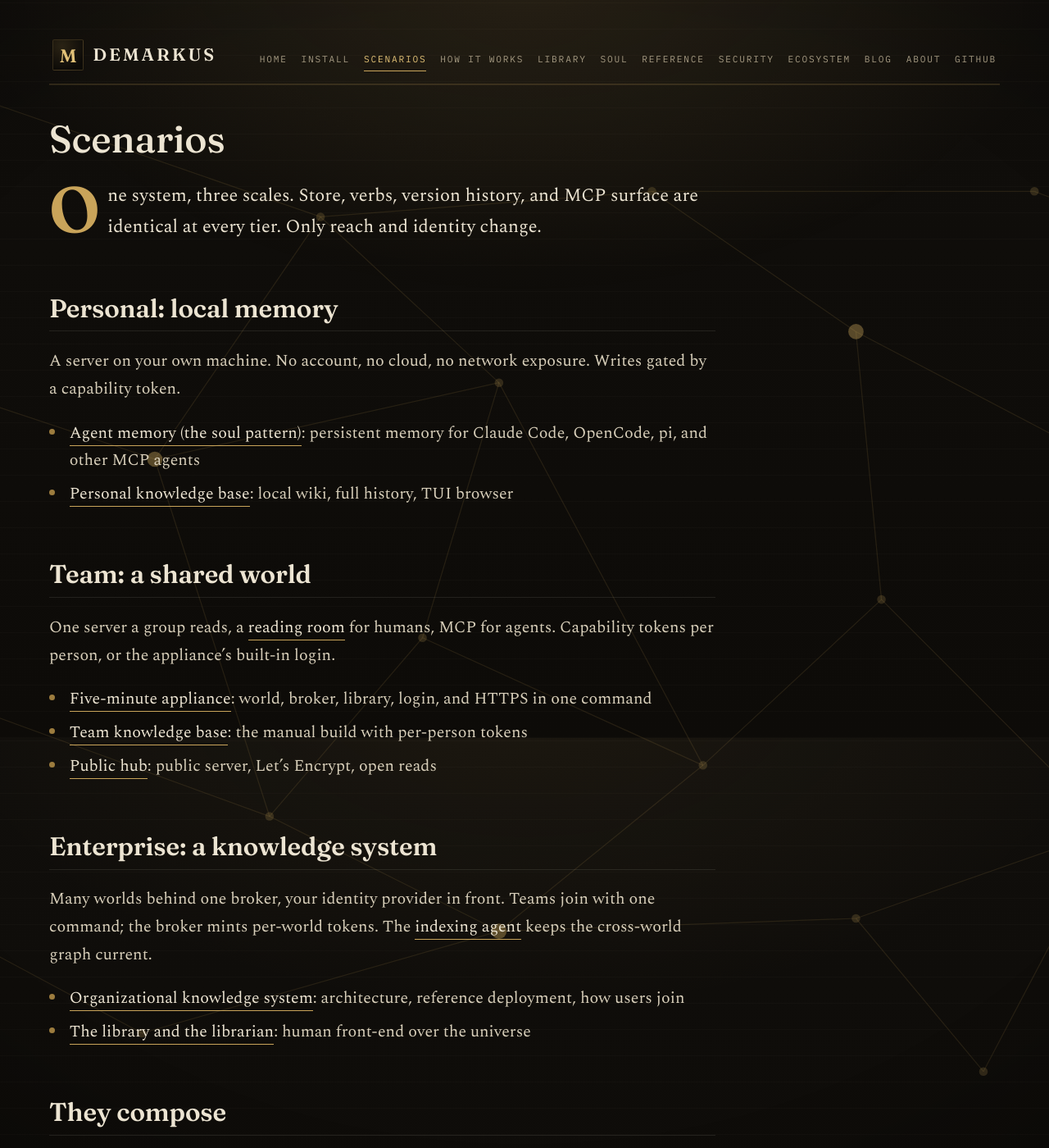
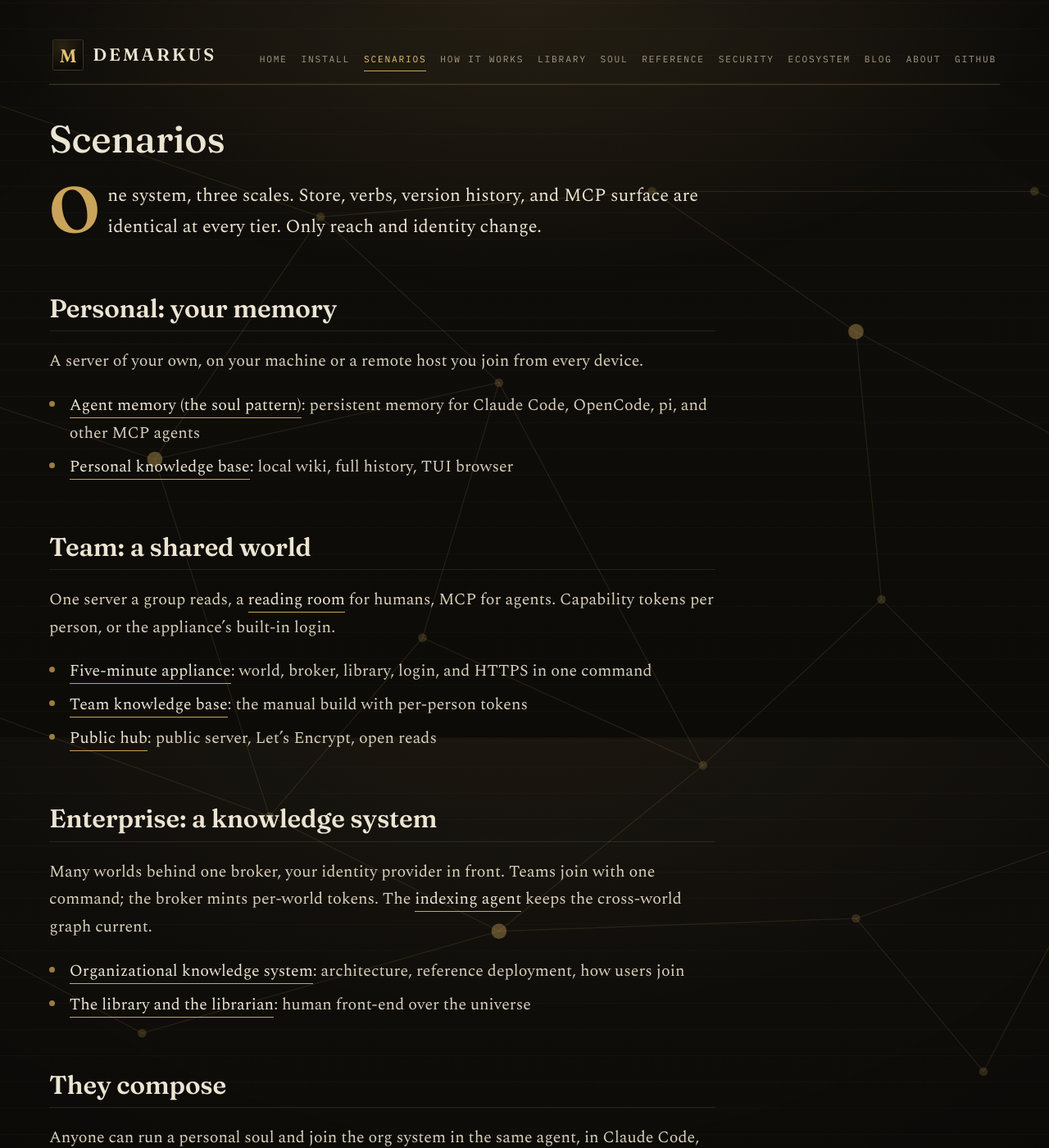
Before and after one commit to latebit-io/demarkus, a Jekyll site: the page built from scenarios/index.md, in a window 1280 px wide and 1400 px high. Shown: the whole window at 82% size. Built offline with Jekyll 4.4.1, drawn with Linux system fonts in a browser that asks for light colours; some of the changed text lies outside the part shown.

Commit message:
docs: update personal

```diff
--- a/scenarios/index.md
+++ b/scenarios/index.md
@@ -9,10 +9,10 @@ permalink: /scenarios/
 One system, three scales. Store, verbs, version history, and MCP surface are
 identical at every tier. Only reach and identity change.
 
-## Personal: local memory
+## Personal: your memory
 
-A server on your own machine. No account, no cloud, no network exposure. Writes
-gated by a capability token.
+A server of your own, on your machine or a remote host you join from every
+device.
 
 - [Agent memory (the soul pattern)](/scenarios/agent-memory/): persistent memory for Claude Code, OpenCode, pi, and other MCP agents
 - [Personal knowledge base](/scenarios/personal-wiki/): local wiki, full history, TUI browser
@@ -37,7 +37,7 @@ agent](/ecosystem/#indexing-agent) keeps the cross-world graph current.
 
 ## They compose
 
-A developer runs a personal soul and joins the org system in the same agent, in
+Anyone can run a personal soul and join the org system in the same agent, in
 Claude Code, [OpenCode](https://opencode.ai), or [pi](https://pi.dev). All three
 plugin pairs share one `~/.demarkus` state. `/promote` lifts a ready note from
 the private tier to the shared one through a curation gate; `/soul-refresh`
```
Also changed, not shown: how-it-works.md (+3 -2 lines), index.md (+3 -3 lines).
